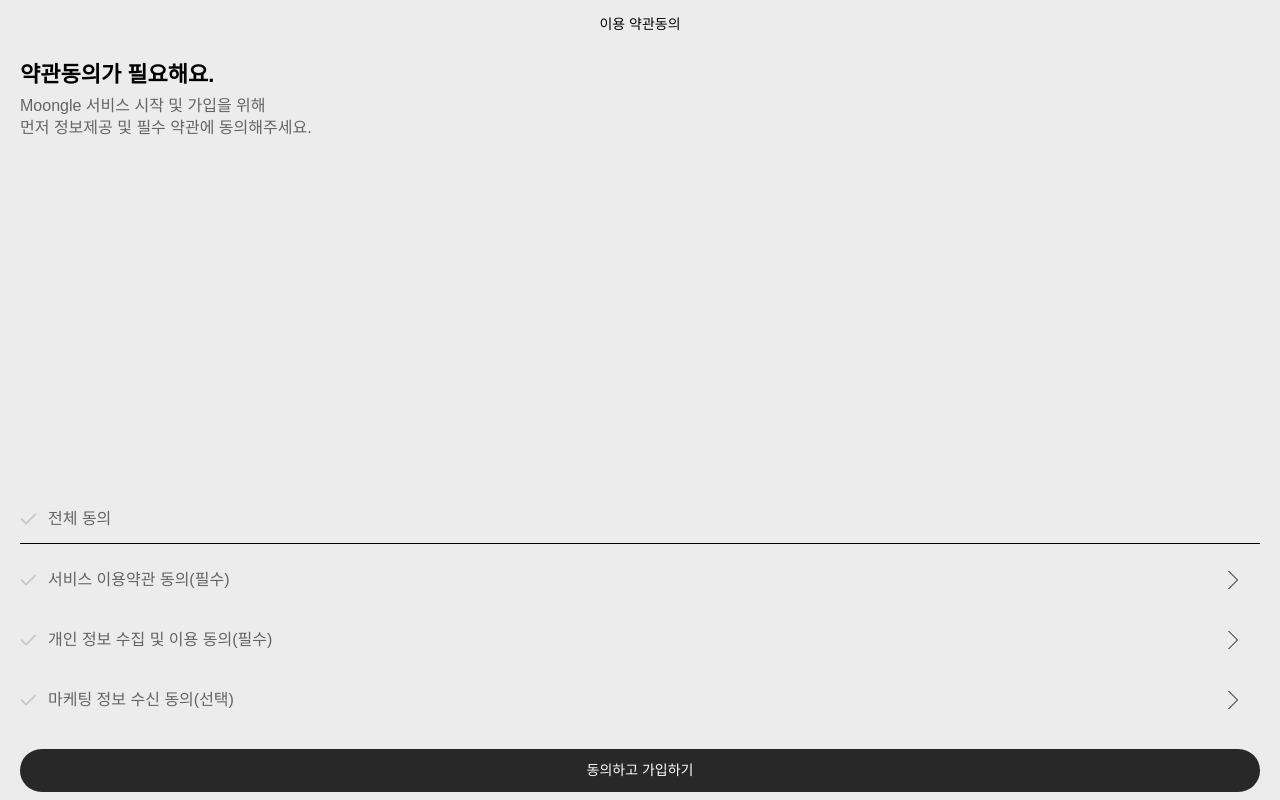
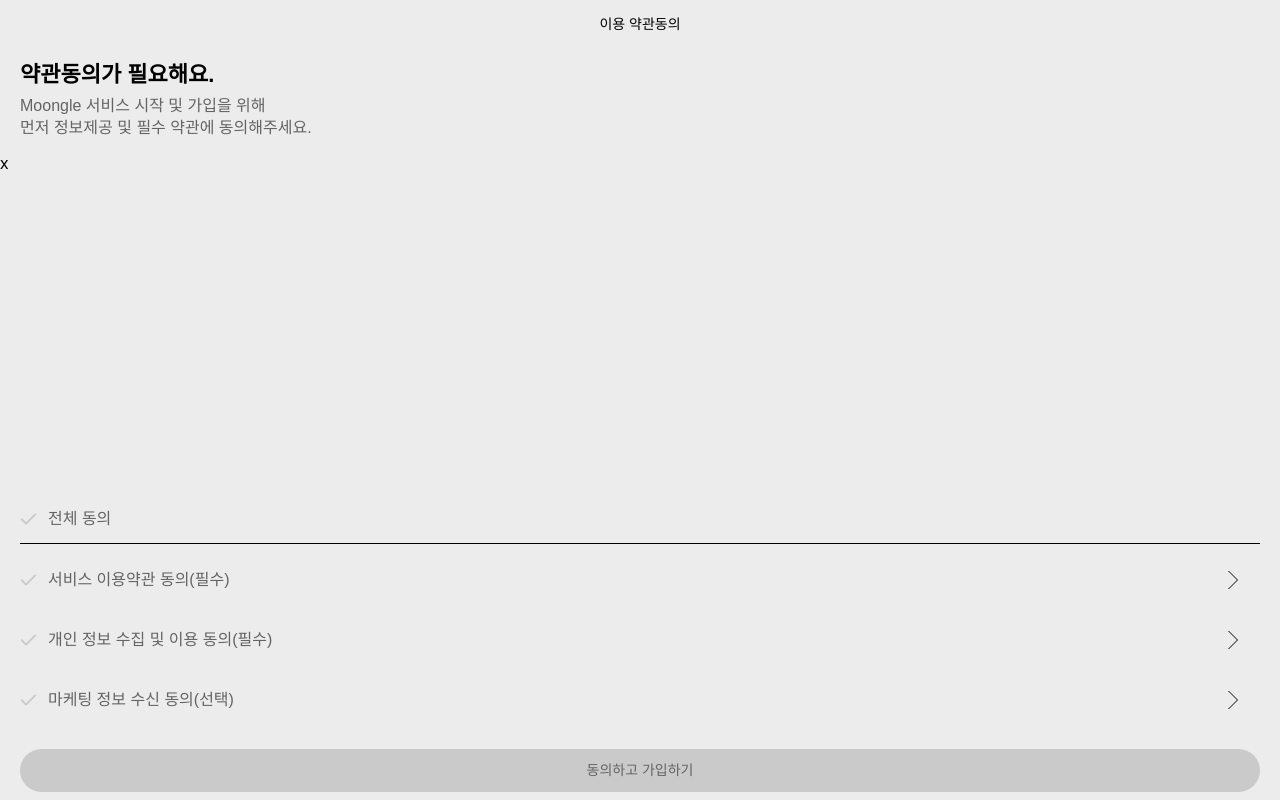
Before and after one commit to Moongeul/Frontend, a React (Vite) app in the folder moongeul/: page /sign-up in a window 1280 px wide. Built offline with nearby package versions, Linux system fonts and the light colour scheme; a web font is replaced by a local one.

Commit message:
feat: 이용약관 페이지 기능 구현

```diff
--- a/moongeul/src/components/onboarding/TermsOfUse.tsx
+++ b/moongeul/src/components/onboarding/TermsOfUse.tsx
@@ -1,9 +1,33 @@
+import {useAtomValue} from "jotai";
+
 import Title from "../sign-up/Title";
 import Header from "../common/Header";
 import TermsOfUseCheckbox from "./TermsOfUseCheckbox";
 import Button from "../common/Button";
+import {SignUpStepType} from "../../types/sign-up";
+import {getApproveMarketingMessage} from "../../lib/api/sign-up";
+import {
+marketingInformationAtom,
+personalInformationAtom,
+termsOfServiceOptionsAtom
+} from "../../store/sign-up/atom";
 
-const TermsOfUse = () => {
+interface Props {
+    setStep: React.Dispatch<React.SetStateAction<SignUpStepType>>
+}
+
+const TermsOfUse = (props: Props) => {
+    const { setStep } = props;
+    const termsOfServiceOptions = useAtomValue(termsOfServiceOptionsAtom);
+    const personalInformation = useAtomValue(personalInformationAtom);
+    const marketingInformation = useAtomValue(marketingInformationAtom);
+
+    const onClick = () => {
+        getApproveMarketingMessage(marketingInformation? "ok" : "no").then((r) => {
+            setStep("BookInterestTagPage")
+        })
+    }
+
     return (
         <div>
             <Header headerType={"dynamic"} title={"이용 약관동의"} disableBackIcon={true}/>
@@ -13,10 +37,15 @@
                     Moongle 서비스 시작 및 가입을 위해 <br/>먼저 정보제공 및 필수 약관에 동의해주세요.
                 </div>
             </Title>
-            <TermsOfUseCheckbox/>
+            <TermsOfUseCheckbox />
             <div className={"fixed bottom-0 py-2 px-5 w-full"}>
-                <Button className={"deepDarkGray-bottom-button"}>동의하고 가입하기</Button>
-            </div>
+                <Button
+                    onClick={onClick}
+                    className={termsOfServiceOptions && personalInformation ? "deepDarkGray-bottom-button" : "lightGray-bottom-button"}
+                    disabled={!(termsOfServiceOptions && personalInformation)}>
+                    동의하고 가입하기
+                </Button>
+            </div>x
         </div>
     )
 }
--- a/moongeul/src/components/onboarding/TermsOfUseCheckbox.tsx
+++ b/moongeul/src/components/onboarding/TermsOfUseCheckbox.tsx
@@ -1,6 +1,6 @@
 "use client";
 
-import {useEffect, useState} from "react";
+import {useEffect} from "react";
 
 import TermsOfService from "../sign-up/TermsOfService";
 import PersonalInformation from "../sign-up/PersonalInformation";
@@ -8,12 +8,19 @@
 import UnCheckedIcon from "../../assets/sign-up/UnCheckedIcon";
 import CheckedIcon from "../../assets/sign-up/CheckedIcon";
 import ArrowIcon from "../../assets/common/ArrowIcon";
+import { useAtom } from "jotai";
+import {
+    allOptionsAtom,
+    marketingInformationAtom,
+    personalInformationAtom,
+    termsOfServiceOptionsAtom
+} from "../../store/sign-up/atom";
 
 const TermsOfUseCheckbox = () => {
-    const [allOptions, setAllOptions] = useState(false);
-    const [termsOfServiceOptions, setTermsOfServiceOptions] = useState(false);
-    const [personalInformation, setPersonalInformation] = useState(false);
-    const [marketingInformation, setMarketingInformation] = useState(false);
+    const [allOptions, setAllOptions] = useAtom(allOptionsAtom);
+    const [termsOfServiceOptions, setTermsOfServiceOptions] = useAtom(termsOfServiceOptionsAtom);
+    const [personalInformation, setPersonalInformation] = useAtom(personalInformationAtom);
+    const [marketingInformation, setMarketingInformation] = useAtom(marketingInformationAtom);
 
     const termsOfUseContents = [
         {content: "서비스 이용약관 동의(필수)", component: TermsOfService, state: termsOfServiceOptions, setState: setTermsOfServiceOptions},
--- a/moongeul/src/pages/SignUp.tsx
+++ b/moongeul/src/pages/SignUp.tsx
@@ -6,9 +6,10 @@
 import {getJWTToken, getKaKaoAccessToken} from "../lib/api/onboarding";
 import {useLocation} from "react-router";
 import Cookies from "js-cookie";
+import {SignUpStepType} from "../types/sign-up";
 
 const SignUp = () => {
-    const [step, setStep] = useState("TermsOfUse");
+    const [step, setStep] = useState<SignUpStepType>("TermsOfUse");
     const params = useLocation()
     const [isTrigger, setIsTrigger] = useState(false);
     const router = useIonRouter();
@@ -43,7 +44,6 @@
         const role = Cookies.get("role");
         if (Cookies.get("role") !== undefined && isTrigger) {
             if (role === "USER" || role === "ADMIN") {
-                console.log("통과되는데");
                 setIsTrigger(false);
                 router.push("/home");
             } else {
@@ -55,7 +55,7 @@
 
     return (
         <IonPage className={"bg-backGround"}>
-            {step === "TermsOfUse" && (<TermsOfUse />)}
+            {step === "TermsOfUse" && (<TermsOfUse setStep={setStep}/>)}
             {step === "BookInterestTagPage" && (<BookInterestTagPage setStep={setStep}/>)}
             {step === "ProfileSetting" && (<ProfileSetting setStep={setStep}/>)}
         </IonPage>
--- /dev/null
+++ b/moongeul/src/store/sign-up/atom.ts
@@ -0,0 +1,9 @@
+import { atom } from "jotai";
+
+export const allOptionsAtom = atom(false)
+
+export const termsOfServiceOptionsAtom = atom(false);
+
+export const personalInformationAtom = atom(false);
+
+export const marketingInformationAtom = atom(false);
--- /dev/null
+++ b/moongeul/src/types/sign-up.ts
@@ -0,0 +1 @@
+export type SignUpStepType = "TermsOfUse" | "BookInterestTagPage" | "ProfileSetting";
```
